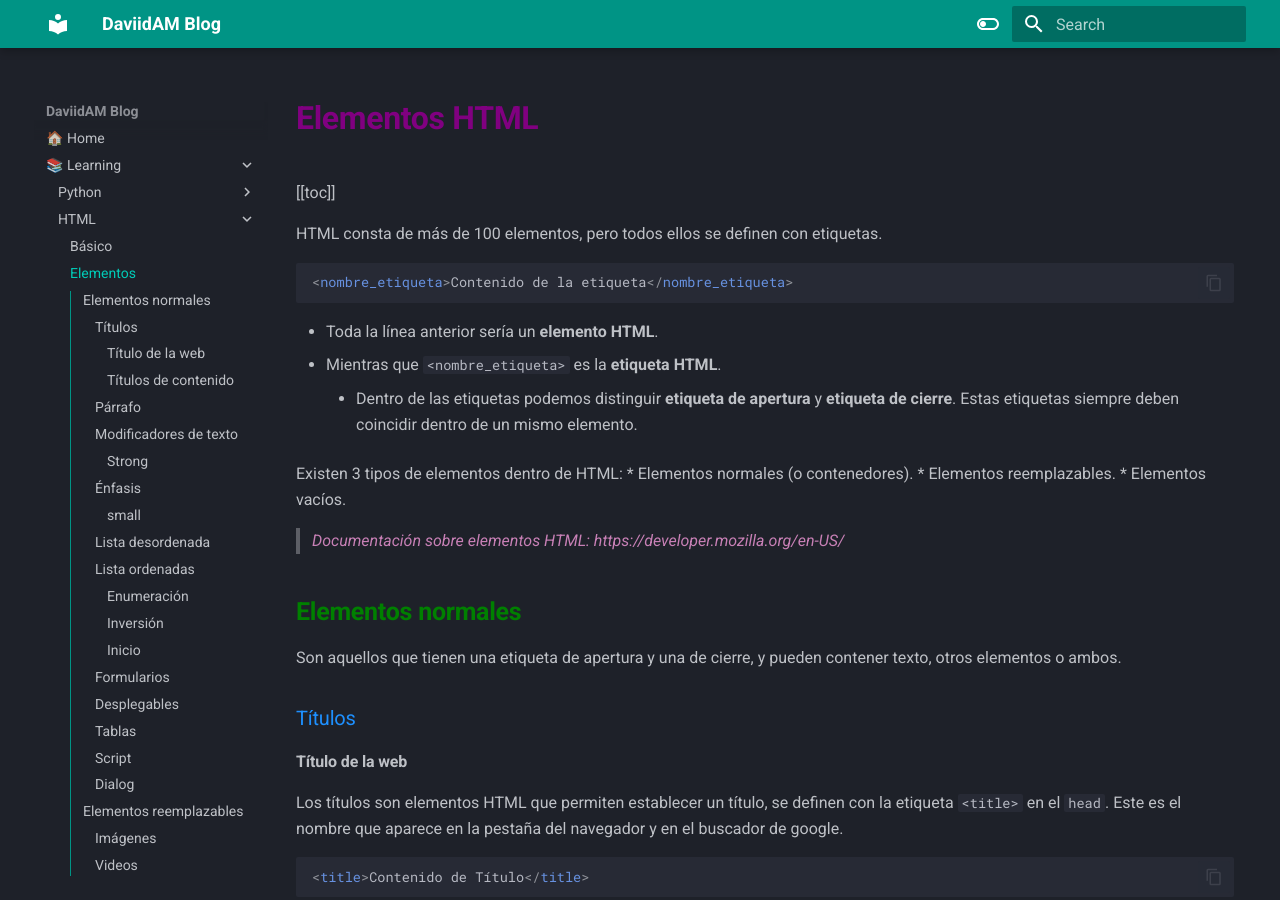
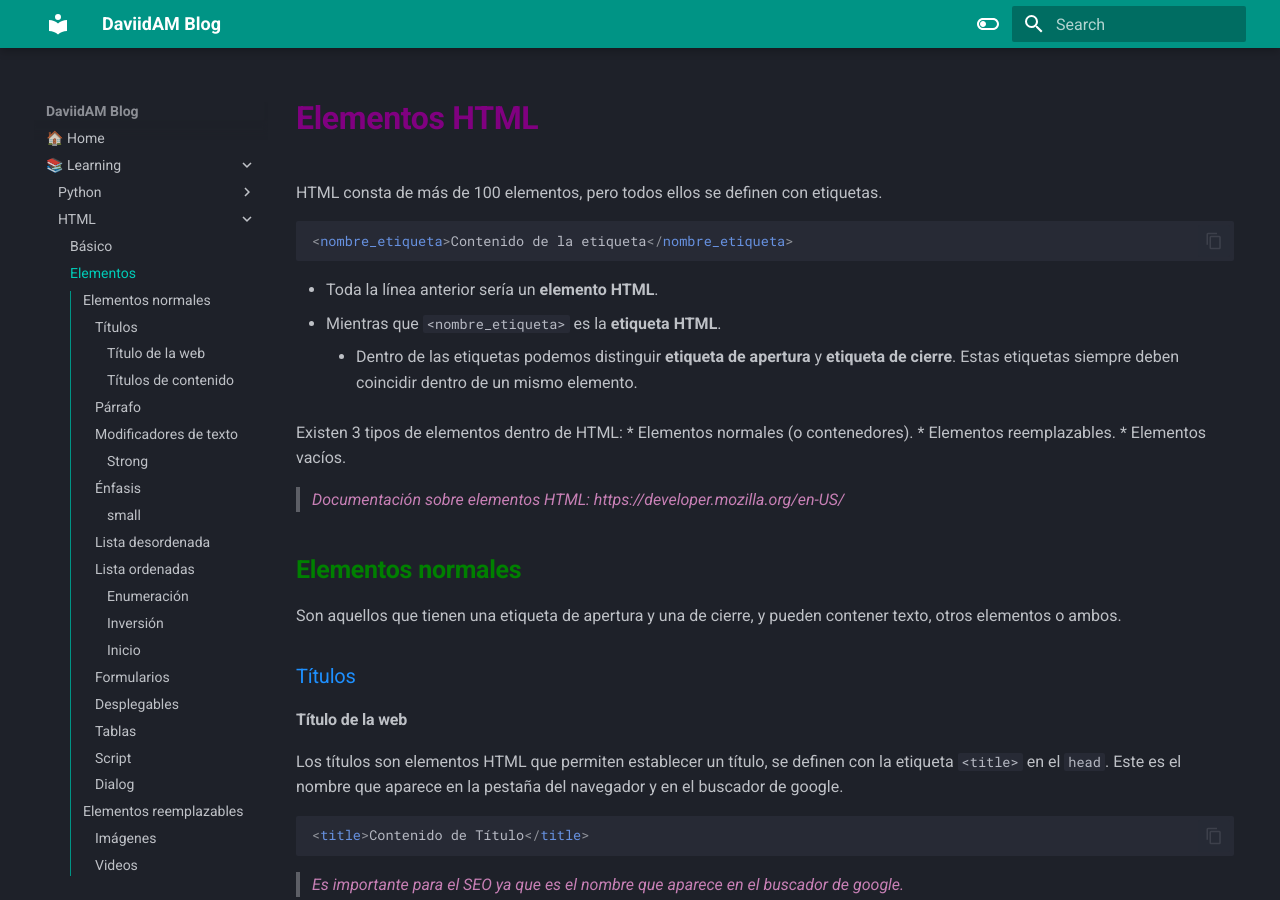
Before and after one commit to DaviidAM/Blog, an MkDocs documentation site: the page built from docs/HTML/02 - elements.md, in a window 1280 px wide and 900 px high. Built offline with MkDocs 1.6.1 and Material for MkDocs 9.7.7, drawn with Linux system fonts in a browser that asks for light colours.

Commit message:
removing toc from html elemetns

````diff
--- a/docs/HTML/02 - elements.md
+++ b/docs/HTML/02 - elements.md
@@ -1,7 +1,4 @@
 # Elementos HTML
-
-[[toc]]
-
 
 HTML consta de más de 100 elementos, pero todos ellos se definen con etiquetas.
 
@@ -55,10 +52,10 @@ Los párrafos son elementos HTML que permiten establecer un párrafo de texto, s
 
 ```html
 <p>Contenido de párrafo</p>
+
 ```
 
 ### Modificadores de texto
-
 #### Strong
 
 Enfatiza un texto, se definen con la etiqueta `<strong>`.
@@ -70,8 +67,8 @@ Enfatiza un texto, se definen con la etiqueta `<strong>`.
 ### Énfasis
 
 Enfatiza un texto, se definen con la etiqueta `<em>`.
+```html
 
-```html
 <em>Contenido de em</em>
 ```
 
````
